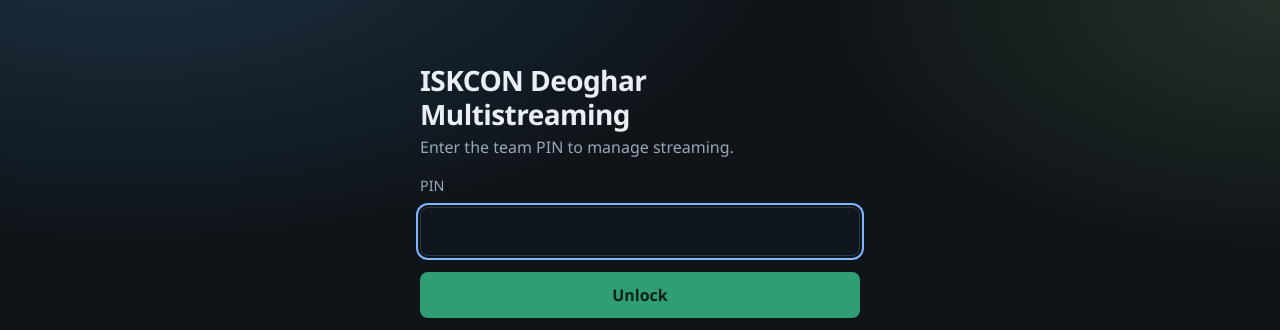
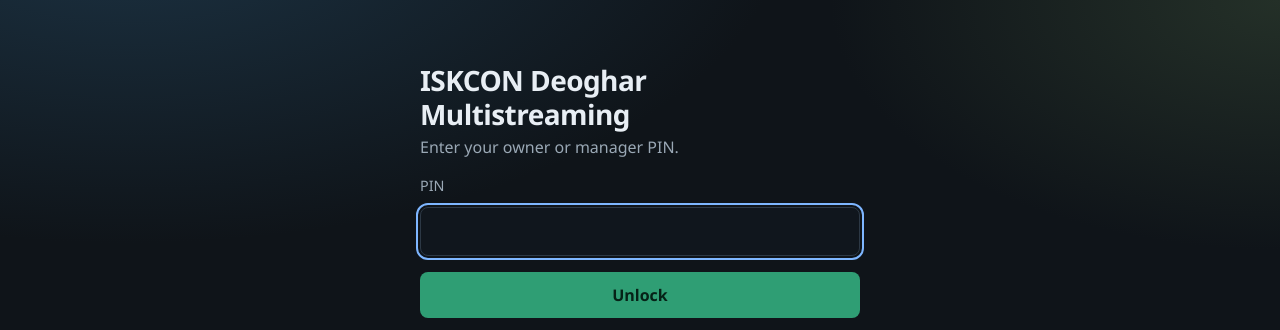
Before and after one commit to sundaragopesvaradas-jps/MultiStreamCustom, a Flask app: template ui/templates/login.html in a window 1280 px wide. Shown: the top 330 px of the page. Run offline with Flask 3, Linux system fonts and the light colour scheme; the template is opened without the code that fills it, so the values that code supplies are empty; some libraries are stand-ins or nearby versions.

Commit message:
Add owner and manager PIN roles for the control UI
The existing team PIN becomes the manager account (start/stop and mid-stream
only) once an owner PIN is saved. Until then the current PIN keeps full access
so section 4 is never locked out. Owner-only routes and the advanced section
are gated server-side; managers load a smaller Key Vault snapshot.

```diff
--- a/ui/app.py
+++ b/ui/app.py
@@ -143,6 +143,28 @@ INDEX_SECRET_NAMES = (
     "zoom-meeting-id",
 )
 
+# Manager console skips section 4 — fewer Key Vault reads on their page load.
+MANAGER_SECRET_NAMES = (
+    "youtube-stream-key",
+    "facebook-stream-key",
+    "default-stream-title",
+    "default-stream-description",
+    "stream-title",
+    "stream-description",
+    "youtube-watch-url",
+    "facebook-watch-url",
+    "lives-prepared-at",
+    "youtube-broadcast-id",
+    "facebook-live-id",
+    "zoom-account-id",
+    "zoom-client-id",
+    "zoom-client-secret",
+    "zoom-meeting-id",
+)
+
+ROLE_OWNER = "owner"
+ROLE_MANAGER = "manager"
+
 
 def _snap_value(snap: dict[str, str | None], name: str) -> str | None:
     value = (snap.get(name) or "").strip()
@@ -151,8 +173,92 @@ def _snap_value(snap: dict[str, str | None], name: str) -> str | None:
     return value
 
 
-def index_secret_snapshot() -> dict[str, str | None]:
-    return keyvault.get_secrets(kv_name(), INDEX_SECRET_NAMES)
+def index_secret_snapshot(*, owner: bool) -> dict[str, str | None]:
+    names = INDEX_SECRET_NAMES if owner else MANAGER_SECRET_NAMES
+    return keyvault.get_secrets(kv_name(), names)
+
+
+def _pin_material(env_hash: str, env_plain: str, secret_hash: str, secret_plain: str) -> str | None:
+    if os.environ.get(env_hash):
+        return os.environ[env_hash]
+    try:
+        return get_secret(secret_hash)
+    except Exception:  # noqa: BLE001
+        plain = os.environ.get(env_plain)
+        if plain:
+            return plain
+        try:
+            value = get_secret(secret_plain)
+        except Exception:  # noqa: BLE001
+            return None
+        if not value or value == "MOVED_TO_HASH":
+            return None
+        return value
+
+
+def manager_pin_material() -> str | None:
+    """Existing team PIN — becomes the manager account once an owner PIN exists."""
+    return _pin_material("UI_PIN_HASH", "UI_PIN", "ui-pin-hash", "ui-pin")
+
+
+def owner_pin_material() -> str | None:
+    return _pin_material(
+        "UI_OWNER_PIN_HASH", "UI_OWNER_PIN", "ui-owner-pin-hash", "ui-owner-pin"
+    )
+
+
+def owner_pin_configured() -> bool:
+    return bool(owner_pin_material())
+
+
+def resolve_pin_role(candidate: str) -> str | None:
+    """Return owner/manager role for a PIN, or None if it does not match."""
+    owner_mat = owner_pin_material()
+    if owner_mat and verify_pin(candidate, owner_mat):
+        return ROLE_OWNER
+
+    manager_mat = manager_pin_material()
+    if not manager_mat or not verify_pin(candidate, manager_mat):
+        return None
+
+    # Until an owner PIN is created, the existing PIN keeps full access so the
+    # operator is never locked out of section 4. After owner PIN exists, this
+    # same PIN is manager-only.
+    if owner_mat:
+        return ROLE_MANAGER
+    return ROLE_OWNER
+
+
+def session_role() -> str:
+    role = session.get("role") or ROLE_MANAGER
+    return role if role in {ROLE_OWNER, ROLE_MANAGER} else ROLE_MANAGER
+
+
+def is_owner() -> bool:
+    return session.get("authed") and session_role() == ROLE_OWNER
+
+
+def login_required(view):
+    @wraps(view)
+    def wrapped(*args, **kwargs):
+        if not session.get("authed"):
+            return redirect(url_for("login"))
+        return view(*args, **kwargs)
+
+    return wrapped
+
+
+def owner_required(view):
+    @wraps(view)
+    def wrapped(*args, **kwargs):
+        if not session.get("authed"):
+            return redirect(url_for("login"))
+        if not is_owner():
+            flash("Only the owner can change those settings.", "error")
+            return redirect(url_for("index"))
+        return view(*args, **kwargs)
+
+    return wrapped
 
 
 def public_base() -> str:
@@ -209,29 +315,6 @@ def verify_pin(candidate: str, stored: str) -> bool:
         return hmac.compare_digest(got, expected)
     # Legacy plaintext (migrate on successful login / harden script)
     return hmac.compare_digest(candidate, stored)
-
-
-def current_pin_material() -> str:
-    if os.environ.get("UI_PIN_HASH"):
-        return os.environ["UI_PIN_HASH"]
-    try:
-        return get_secret("ui-pin-hash")
-    except Exception:  # noqa: BLE001
-        return os.environ.get("UI_PIN") or get_secret("ui-pin")
-
-
-def pin_ok(candidate: str) -> bool:
-    return verify_pin(candidate, current_pin_material())
-
-
-def login_required(view):
-    @wraps(view)
-    def wrapped(*args, **kwargs):
-        if not session.get("authed"):
-            return redirect(url_for("login"))
-        return view(*args, **kwargs)
-
-    return wrapped
 
 
 def public_host() -> str:
@@ -530,11 +613,11 @@ def login_post():
 
     pin = request.form.get("pin", "")
     try:
-        ok = pin_ok(pin)
+        role = resolve_pin_role(pin)
     except Exception as exc:  # noqa: BLE001
         flash(f"Could not verify PIN: {exc}", "error")
         return render_template("login.html", login_locked=False, lock_message=""), 500
-    if not ok:
+    if not role:
         just_locked, fail_msg = record_login_failure(ip)
         flash(fail_msg, "error")
         return (
@@ -548,6 +631,7 @@ def login_post():
     clear_login_failures(ip)
     session.clear()
     session["authed"] = True
+    session["role"] = role
     session.permanent = True
     return redirect(url_for("index"))
 
@@ -561,11 +645,12 @@ def logout():
 @app.get("/")
 @login_required
 def index():
-    snap = index_secret_snapshot()
+    owner = is_owner()
+    snap = index_secret_snapshot(owner=owner)
     ingest = _snap_value(snap, "ingest-stream-key") or ""
     yt = _snap_value(snap, "youtube-stream-key") or "REPLACE_ME"
     fb = _snap_value(snap, "facebook-stream-key") or "REPLACE_ME"
-    if not ingest and yt == "REPLACE_ME" and fb == "REPLACE_ME":
+    if owner and not ingest and yt == "REPLACE_ME" and fb == "REPLACE_ME":
         # Distinguish total KV failure from empty vault — retry once for the
         # three critical keys so the flash still surfaces a real outage.
         try:
@@ -626,6 +711,9 @@ def index():
 
     return render_template(
         "index.html",
+        is_owner=owner,
+        role=session_role(),
+        owner_pin_configured=owner_pin_configured(),
         zoom_api_ready=bool(zoom_account_id and zoom_client_id and zoom_client_secret),
         zoom_meeting_id=zoom_meeting_id,
         zoom_account_id_set=bool(zoom_account_id),
@@ -852,11 +940,10 @@ def stop_live():
 
 
 @app.post("/keys")
-@login_required
+@owner_required
 def update_keys():
     yt = request.form.get("youtube_stream_key", "").strip()
     fb = request.form.get("facebook_stream_key", "").strip()
-    new_pin = request.form.get("new_pin", "").strip()
 
     try:
         batch: dict[str, str] = {}
@@ -864,21 +951,65 @@ def update_keys():
             batch["youtube-stream-key"] = yt
         if fb:
             batch["facebook-stream-key"] = fb
-        if new_pin:
-            if not new_pin.isdigit() or not (4 <= len(new_pin) <= 12):
-                flash("PIN must be 4–12 digits.", "error")
-                return redirect(url_for("index"))
-            pin_hash = hash_pin(new_pin)
-            batch["ui-pin-hash"] = pin_hash
-            batch["ui-pin"] = "MOVED_TO_HASH"
-            os.environ["UI_PIN_HASH"] = pin_hash
-            os.environ.pop("UI_PIN", None)
         if batch:
             set_secrets(batch)
         sync_secrets()
         flash("Saved. New streams will use the updated keys.", "ok")
     except Exception as exc:  # noqa: BLE001
         flash(f"Update failed: {exc}", "error")
+    return redirect(url_for("index"))
+
+
+@app.post("/pins")
+@owner_required
+def update_pins():
+    """Owner can set the owner PIN and/or rotate the manager PIN."""
+    owner_pin = request.form.get("owner_pin", "").strip()
+    manager_pin = request.form.get("manager_pin", "").strip()
+    if not owner_pin and not manager_pin:
+        flash("Enter a new owner PIN and/or manager PIN.", "error")
+        return redirect(url_for("index"))
+
+    def _valid(pin: str) -> bool:
+        return pin.isdigit() and 4 <= len(pin) <= 12
+
+    try:
+        batch: dict[str, str] = {}
+        if owner_pin:
+            if not _valid(owner_pin):
+                flash("Owner PIN must be 4–12 digits.", "error")
+                return redirect(url_for("index"))
+            owner_hash = hash_pin(owner_pin)
+            batch["ui-owner-pin-hash"] = owner_hash
+            batch["ui-owner-pin"] = "MOVED_TO_HASH"
+            os.environ["UI_OWNER_PIN_HASH"] = owner_hash
+            os.environ.pop("UI_OWNER_PIN", None)
+        if manager_pin:
+            if not _valid(manager_pin):
+                flash("Manager PIN must be 4–12 digits.", "error")
+                return redirect(url_for("index"))
+            manager_hash = hash_pin(manager_pin)
+            batch["ui-pin-hash"] = manager_hash
+            batch["ui-pin"] = "MOVED_TO_HASH"
+            os.environ["UI_PIN_HASH"] = manager_hash
+            os.environ.pop("UI_PIN", None)
+        set_secrets(batch)
+        keyvault.invalidate("ui-owner-pin-hash", "ui-pin-hash", "ui-owner-pin", "ui-pin")
+        if owner_pin and manager_pin:
+            flash(
+                "Owner and manager PINs updated. Share only the manager PIN with operators.",
+                "ok",
+            )
+        elif owner_pin:
+            flash(
+                "Owner PIN saved. The existing team PIN is now the manager PIN "
+                "(sections 1–3 only).",
+                "ok",
+            )
+        else:
+            flash("Manager PIN updated.", "ok")
+    except Exception as exc:  # noqa: BLE001
+        flash(f"Could not update PINs: {exc}", "error")
     return redirect(url_for("index"))
 
 
@@ -899,7 +1030,7 @@ def save_metadata():
 
 
 @app.post("/defaults")
-@login_required
+@owner_required
 def save_defaults():
     """Defaults used when Zoom goes live without Prepare live."""
     title = request.form.get("default_title", "").strip()
@@ -921,7 +1052,7 @@ def save_defaults():
 
 
 @app.post("/prepare-live")
-@login_required
+@owner_required
 @limiter.limit("10 per hour")
 def prepare_live():
     title = request.form.get("title", "").strip()
@@ -1017,7 +1148,7 @@ def push_metadata():
 
 
 @app.post("/oauth/youtube/start")
-@login_required
+@owner_required
 def oauth_youtube_start():
     try:
         state = platforms.new_oauth_state()
@@ -1033,6 +1164,9 @@ def oauth_youtube_start():
 def oauth_youtube_callback():
     if not session.get("authed"):
         return redirect(url_for("login"))
+    if not is_owner():
+        flash("Only the owner can connect platforms.", "error")
+        return redirect(url_for("index"))
     if request.args.get("state") != session.get("oauth_yt_state"):
         flash("YouTube connect failed: invalid OAuth state.", "error")
         return redirect(url_for("index"))
@@ -1049,7 +1183,7 @@ def oauth_youtube_callback():
 
 
 @app.post("/oauth/facebook/start")
-@login_required
+@owner_required
 def oauth_facebook_start():
     try:
         state = platforms.new_oauth_state()
@@ -1065,6 +1199,9 @@ def oauth_facebook_start():
 def oauth_facebook_callback():
     if not session.get("authed"):
         return redirect(url_for("login"))
+    if not is_owner():
+        flash("Only the owner can connect platforms.", "error")
+        return redirect(url_for("index"))
     if request.args.get("state") != session.get("oauth_fb_state"):
         flash("Facebook connect failed: invalid OAuth state.", "error")
         return redirect(url_for("index"))
@@ -1081,7 +1218,7 @@ def oauth_facebook_callback():
 
 
 @app.post("/oauth/credentials")
-@login_required
+@owner_required
 def save_oauth_credentials():
     """Store Google/Meta/Zoom app credentials (one-time admin setup)."""
     fields = {
--- a/ui/keyvault.py
+++ b/ui/keyvault.py
@@ -48,6 +48,7 @@ _STABLE_SECRETS = frozenset(
         "zoom-client-id",
         "zoom-client-secret",
         "ui-pin-hash",
+        "ui-owner-pin-hash",
         "ingest-stream-key",
     }
 )
--- a/ui/static/styles.css
+++ b/ui/static/styles.css
@@ -282,6 +282,22 @@ ol {
   gap: 0.75rem;
 }
 
+.role-pill {
+  display: inline-block;
+  padding: 0.2rem 0.55rem;
+  border-radius: 6px;
+  border: 1px solid var(--border);
+  font-size: 0.8rem;
+  font-weight: 600;
+  letter-spacing: 0.03em;
+  text-transform: uppercase;
+  color: var(--muted);
+}
+
+.manager-note {
+  margin: 0.5rem 0 1.5rem;
+}
+
 .ghost-link {
   color: var(--text);
   text-decoration: underline;
--- a/ui/templates/login.html
+++ b/ui/templates/login.html
@@ -9,7 +9,7 @@
 <body>
   <main class="shell">
     <h1>ISKCON Deoghar Multistreaming</h1>
-    <p class="lede">Enter the team PIN to manage streaming.</p>
+    <p class="lede">Enter your owner or manager PIN.</p>
 
     {% with messages = get_flashed_messages(with_categories=true) %}
       {% if messages %}
```
Also changed, not shown: docs/OAUTH_SETUP.md (+6 -1 lines), ui/templates/index.html (+54 -13 lines), 1 other file.
